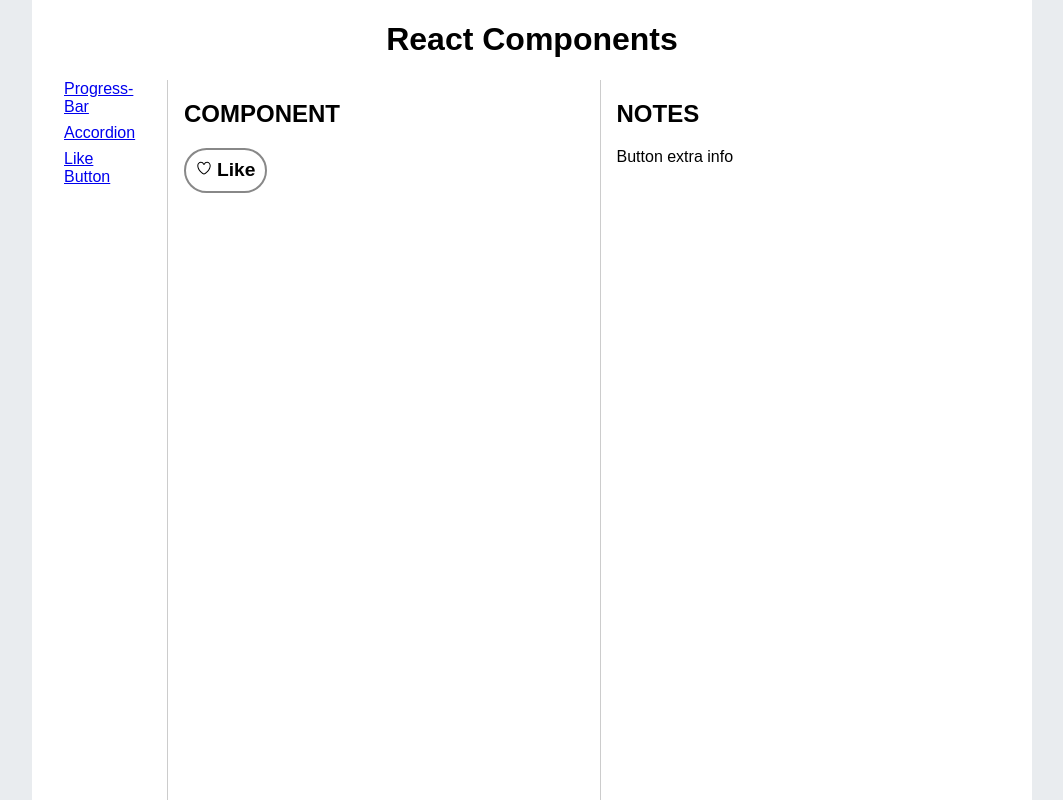
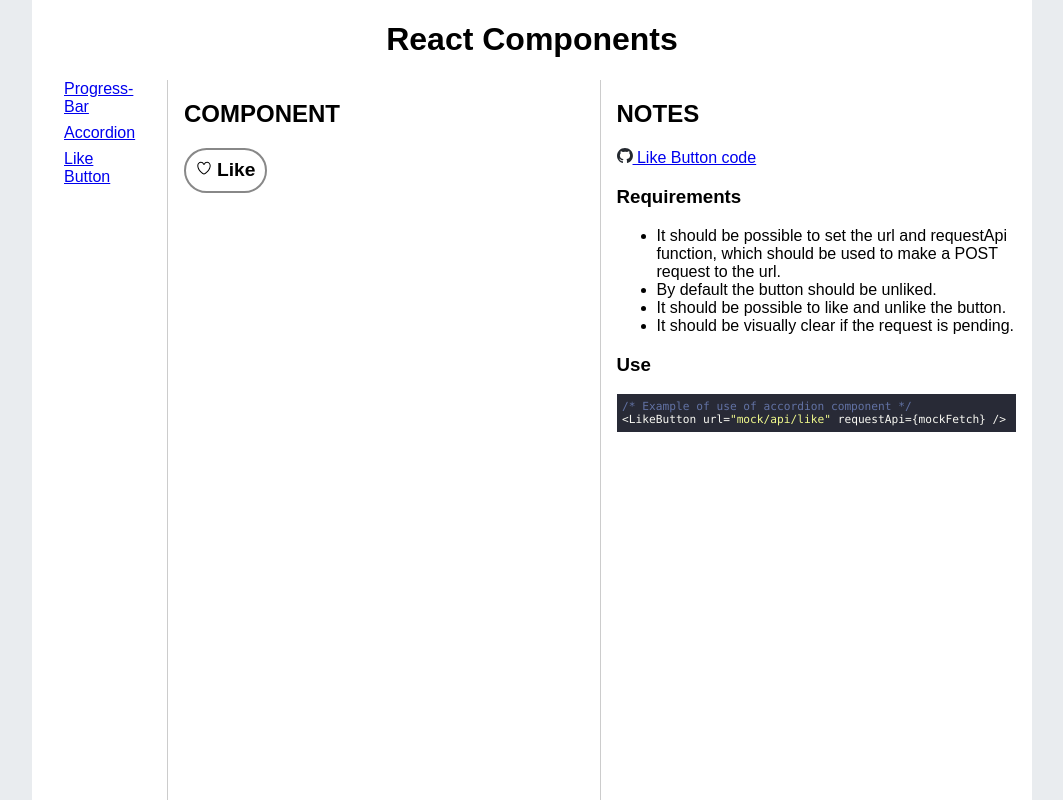
Before and after one commit to ruanha/react-components, a React (Create React App) app: page /react-components/button in a window 1280 px wide. Shown: the whole page, without its empty margins (108-1171 px from the left). Built offline with nearby package versions, Linux system fonts and the light colour scheme.

Commit message:
add requirements and use

```diff
--- a/src/component.tsx
+++ b/src/component.tsx
@@ -3,7 +3,7 @@ import AccordionInfo from "./components-info/accordion";
 import ProgressBar from "./components/progress-bar/progress-bar";
 import ProgressBarInfo from "./components-info/progress-bar";
 import LikeButton from "./components/like-button/like-button";
-import ButtonInfo from "./components-info/button";
+import LikeButtonInfo from "./components-info/like-button";
 import { useOutletContext } from "react-router-dom";
 
 export default function Component({ componentId }: props) {
@@ -56,7 +56,7 @@ export default function Component({ componentId }: props) {
       return outlet === "main" ? (
         <LikeButton url="mock/api/like" requestApi={mockFetch} />
       ) : (
-        <ButtonInfo />
+        <LikeButtonInfo />
       );
     default:
       return <h1>NO COMPONENT SELECTED</h1>;
--- a/src/components-info/button.tsx
+++ /dev/null
@@ -1,3 +0,0 @@
-export default function ButtonInfo() {
-  return <div>Button extra info</div>;
-}
--- /dev/null
+++ b/src/components-info/like-button.tsx
@@ -0,0 +1,51 @@
+import SyntaxHighlighter from "react-syntax-highlighter";
+import { dracula } from "react-syntax-highlighter/dist/esm/styles/hljs";
+import logo from "./github-mark.svg";
+
+export default function LikeButtonInfo() {
+  return (
+    <div className="prose">
+      <a href="https://github.com/ruanha/react-components/tree/main/src/components/like-button">
+        <img
+          src={logo}
+          style={{ width: "1rem" }}
+          className="github-logo"
+          alt="github logo"
+        />{" "}
+        Like Button code
+      </a>
+      <h3>Requirements</h3>
+      {
+        <ul>
+          {info.requirements.map((requirement, index) => (
+            <li key={index}>{requirement}</li>
+          ))}
+        </ul>
+      }
+      <h3>Use</h3>
+      <SyntaxHighlighter
+        language="javascript"
+        style={dracula}
+        customStyle={{ fontSize: "0.7rem" }}
+      >
+        {codeExample_1}
+      </SyntaxHighlighter>
+    </div>
+  );
+}
+
+const info = {
+  id: "like-button",
+  title: "Like Button",
+  description:
+    "A simple like button component that takes in a url and a requestApi function and displays a like button.",
+  requirements: [
+    "It should be possible to set the url and requestApi function, which should be used to make a POST request to the url.",
+    "By default the button should be unliked.",
+    "It should be possible to like and unlike the button.",
+    "It should be visually clear if the request is pending.",
+  ],
+};
+
+const codeExample_1 = `/* Example of use of accordion component */
+<LikeButton url="mock/api/like" requestApi={mockFetch} />`;
```
